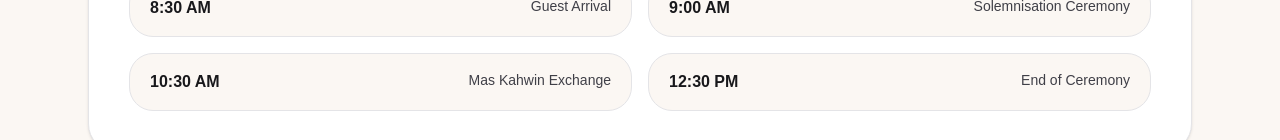
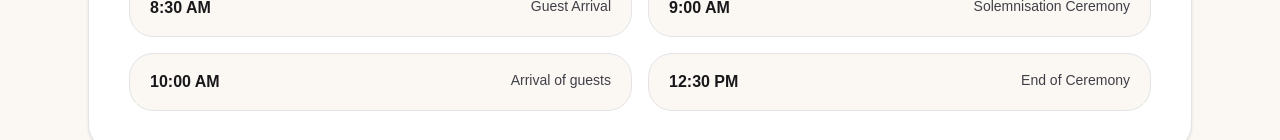
Before and after one commit to faizjazz100/ayuni-zhafirin, a Next.js app: page / in a window 1280 px wide. Shown: the part 812-952 px from the top of the page. Built offline with nearby package versions, Linux system fonts and the light colour scheme; a web font is replaced by a local one.

Commit message:
8th commit

```diff
--- a/src/app/page.tsx
+++ b/src/app/page.tsx
@@ -142,7 +142,7 @@ export default function HomePage() {
           <div className="mt-6 grid gap-4 md:grid-cols-2">
             <InfoCard time="8:30 AM" title="Guest Arrival" />
             <InfoCard time="9:00 AM" title="Solemnisation Ceremony" />
-            <InfoCard time="10:30 AM" title="Mas Kahwin Exchange" />
+            <InfoCard time="10:00 AM" title="Arrival of guests" />
             <InfoCard time="12:30 PM" title="End of Ceremony" />
           </div>
         </motion.div>
--- a/src/app/schedule/page.tsx
+++ b/src/app/schedule/page.tsx
@@ -89,16 +89,16 @@ export default function SchedulePage() {
 
                     <div className="mt-10 flex flex-col gap-3 sm:flex-row">
                         <Link
+                            href="/"
+                            className="inline-flex items-center justify-center rounded-2xl border border-zinc-300 bg-white px-5 py-3 text-sm hover:bg-zinc-50"
+                        >
+                            Back to Home
+                        </Link>
+                        <Link
                             href="/rsvp"
                             className="inline-flex items-center justify-center rounded-2xl bg-black px-5 py-3 text-sm text-white hover:opacity-90"
                         >
                             RSVP
-                        </Link>
-                        <Link
-                            href="/"
-                            className="inline-flex items-center justify-center rounded-2xl border border-zinc-300 bg-white px-5 py-3 text-sm hover:bg-zinc-50"
-                        >
-                            Back to Home
                         </Link>
                     </div>
                 </motion.div>
```
